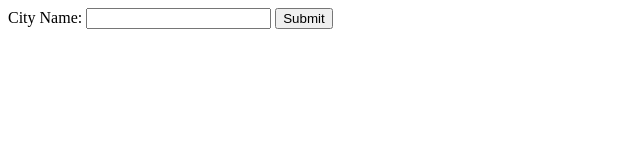
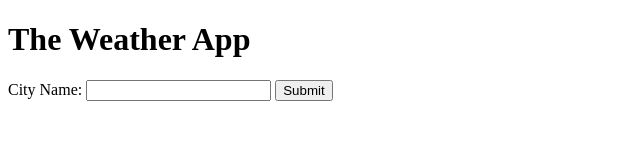
Before and after one commit to neeyatiajmera/Weather-App, a website: page index.html in a window 1280 px wide. Shown: the whole page, without its empty margins (0-640 px from the left). Drawn offline with Linux system fonts and the light colour scheme.

Commit message:
Included the title: Weather App

```diff
--- a/index.html
+++ b/index.html
@@ -5,6 +5,7 @@
     <title>Weather App</title>
   </head>
   <body>
+    <h1>The Weather App</h1>
     <form action="/" method="post">
       <label for="city" >City Name: </label>
       <input type="text" id= "city" name="cityName">
```
